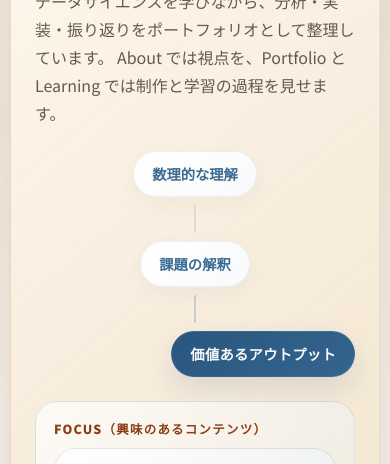
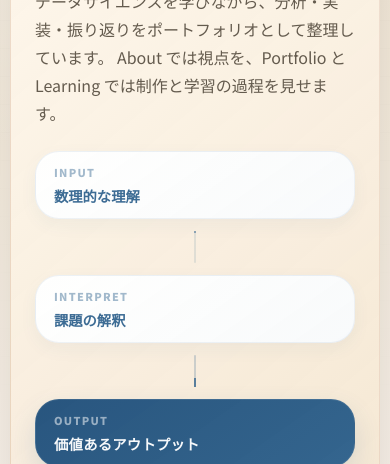
Before and after one commit to nikkiy30/portfolio, a plain HTML site: page index.html in a window 390 px wide. Shown: the part 344-808 px from the top of the page. Drawn offline with Linux system fonts and the light colour scheme.

Commit message:
Adjust home responsive layout and large-screen scaling

```diff
--- a/styles.css
+++ b/styles.css
@@ -11,6 +11,8 @@
   --blue: #2c5f8b;
   --blue-soft: #dce8f3;
   --shadow: 0 22px 60px rgba(58, 42, 18, 0.14);
+  --shell-max-width: 1180px;
+  --shell-side-gap: 32px;
 }
 
 * {
@@ -57,7 +59,7 @@ select {
 
 .page-shell {
   position: relative;
-  width: min(1180px, calc(100% - 32px));
+  width: min(var(--shell-max-width), calc(100% - var(--shell-side-gap)));
   margin: 0 auto;
   padding: 24px 0 72px;
 }
@@ -1049,13 +1051,14 @@ body[data-page="home"] .node-label {
 
   .home-statement {
     grid-template-columns: 1fr;
-
-    justify-items: center;
+    gap: 12px;
+    justify-items: stretch;
   }
 
   .statement-flow {
     width: 2px;
-    height: 28px;
+    height: 32px;
+    justify-self: center;
   }
 
   .statement-flow::before {
@@ -1063,12 +1066,22 @@ body[data-page="home"] .node-label {
     height: 100%;
   }
 
+  .statement-node,
+  .statement-goal {
+    width: 100%;
+    justify-self: stretch;
+  }
+
+  .statement-node strong {
+    white-space: normal;
+  }
+
   .flow-dot {
     top: -12px;
     left: 50%;
 
     transform:
-      translateX(-50%);
+      translate(-50%, 0);
 
     animation:
       flowVertical 2.4s linear infinite;
@@ -2098,7 +2111,8 @@ body[data-page="home"] .selector-tab strong {
 
 @media (max-width: 720px) {
   .page-shell {
-    width: min(100% - 20px, 100%);
+    --shell-side-gap: 20px;
+    width: min(100%, calc(100% - var(--shell-side-gap)));
     padding-top: 14px;
   }
 
@@ -2145,17 +2159,56 @@ body[data-page="home"] .selector-tab strong {
     grid-template-columns: 1fr;
   }
 
-  .home-statement {
-    align-items: flex-start;
-    flex-direction: column;
-  }
-
-  .home-statement span {
-    display: none;
-  }
-
   .about-visual-card {
     min-height: 300px;
+  }
+}
+
+@media (min-width: 1440px) {
+  :root {
+    --shell-max-width: 1360px;
+    --shell-side-gap: 56px;
+  }
+
+  .hero-grid {
+    gap: 32px;
+  }
+
+  body[data-page="home"] .hero-grid {
+    grid-template-columns: 1.28fr 0.92fr;
+  }
+
+  body[data-page="home"] .hero-copy,
+  body[data-page="home"] .home-selector-card {
+    padding: clamp(32px, 2.5vw, 44px);
+  }
+
+  body[data-page="home"] .hero h1 {
+    font-size: clamp(3.2rem, 4vw, 5rem);
+  }
+
+  body[data-page="home"] .lead {
+    max-width: 70ch;
+    font-size: 1.04rem;
+  }
+
+  body[data-page="home"] .home-statement {
+    max-width: 100%;
+  }
+
+  body[data-page="home"] .selector-tabs {
+    gap: 14px;
+  }
+}
+
+@media (min-width: 1800px) {
+  :root {
+    --shell-max-width: 1520px;
+    --shell-side-gap: 72px;
+  }
+
+  body[data-page="home"] .hero h1 {
+    font-size: clamp(3.4rem, 3.6vw, 5.4rem);
   }
 }
 
```
